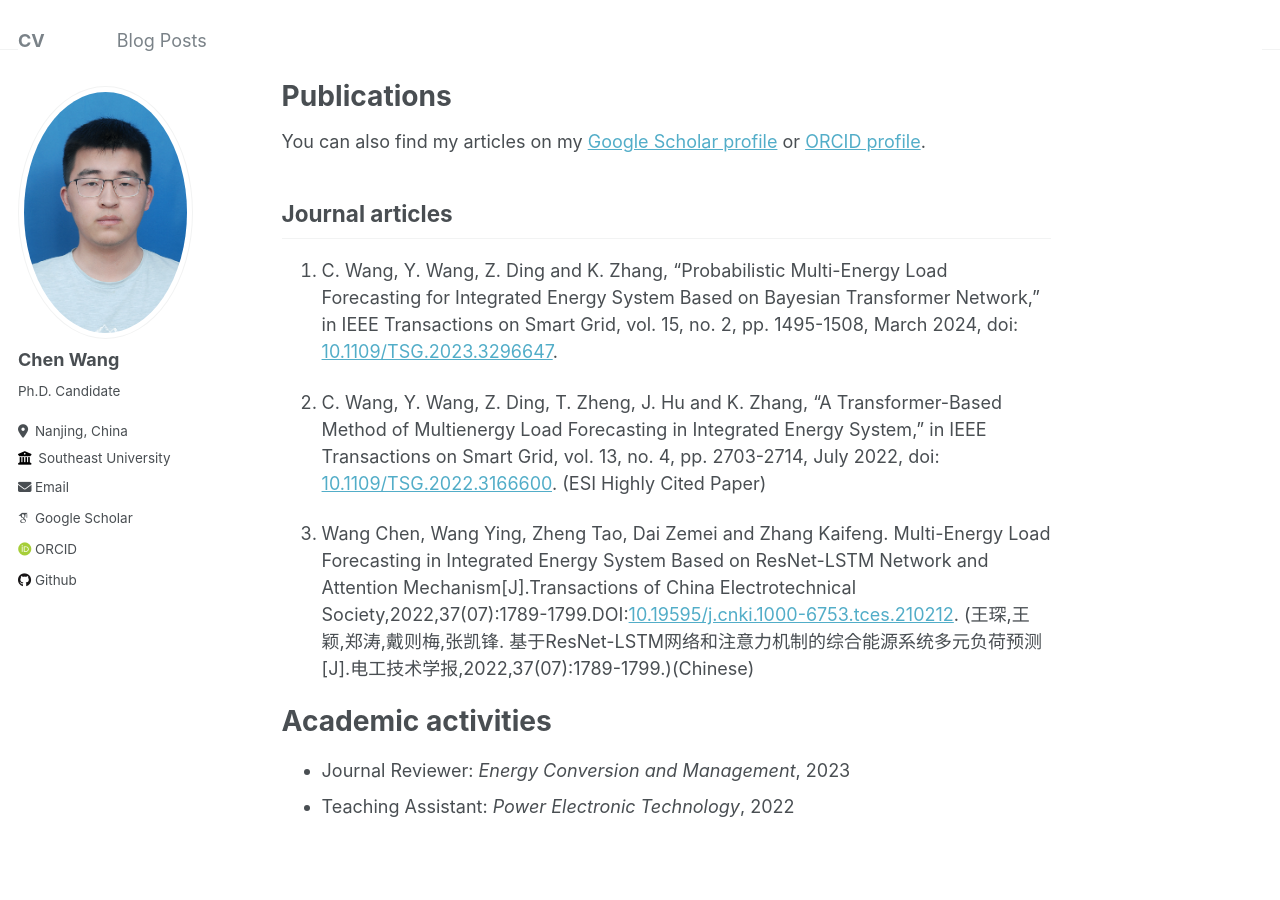
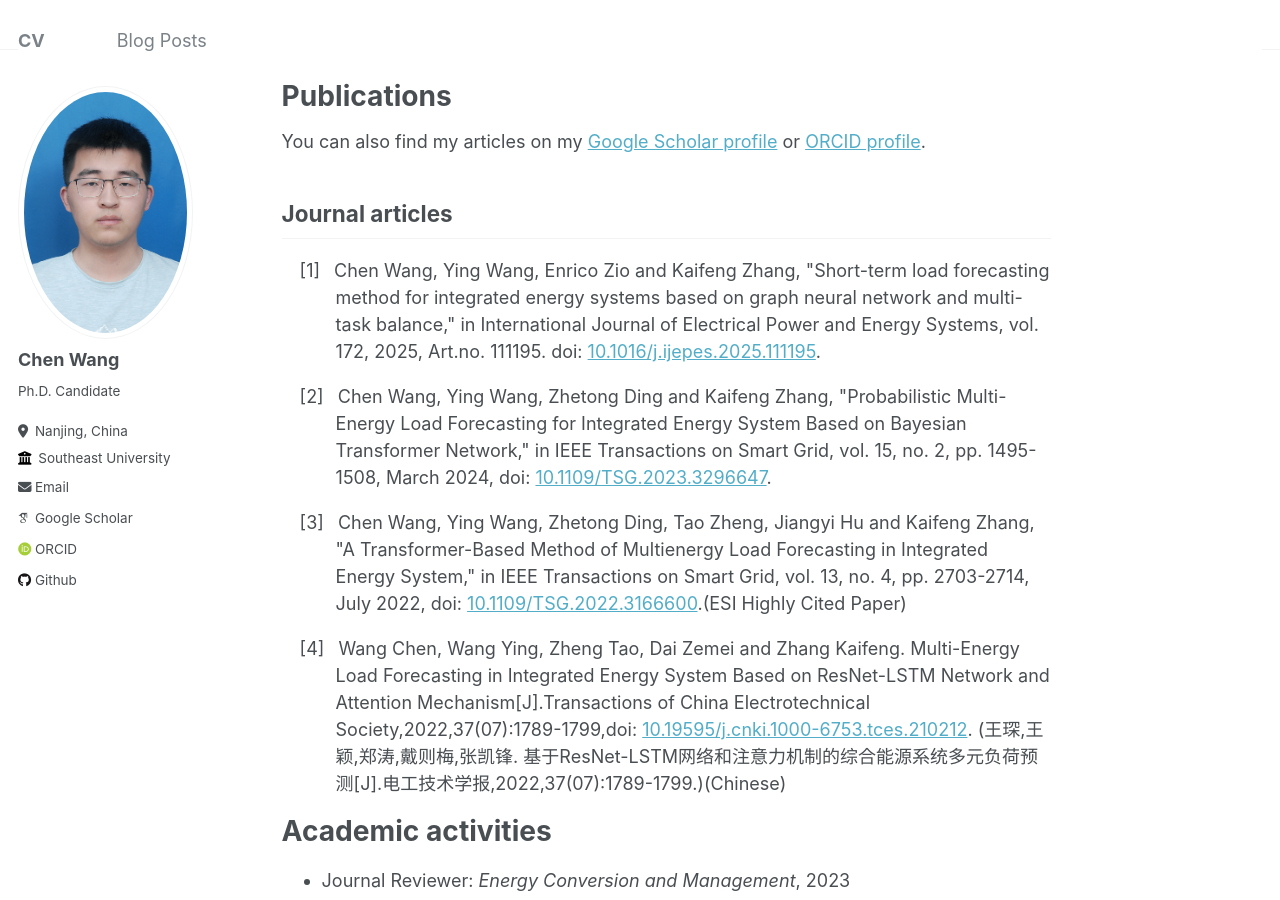
Before and after one commit to wangc1073/wangc1073.github.io, a Jekyll site: the page built from _pages/about.md, in a window 1280 px wide and 900 px high, scrolled down 504 px. Built offline with Jekyll 4.4.1, drawn with Linux system fonts in a browser that asks for light colours; some web fonts are replaced.

Commit message:
Update about.md

```diff
--- a/_pages/about.md
+++ b/_pages/about.md
@@ -38,11 +38,26 @@ Publications
 
 ## Journal articles
 
-1. C. Wang, Y. Wang, Z. Ding and K. Zhang, "Probabilistic Multi-Energy Load Forecasting for Integrated Energy System Based on Bayesian Transformer Network," in IEEE Transactions on Smart Grid, vol. 15, no. 2, pp. 1495-1508, March 2024, doi: [10.1109/TSG.2023.3296647](https://doi.org/10.1109/TSG.2023.3296647).
+<ol style="list-style: none; padding-left: 0; counter-reset: custom-counter;">
+<li style="counter-increment: custom-counter; text-indent: -2.0em; padding-left: 3em; margin-bottom: 1em;">
+<span style="font-weight: regular; margin-right: 0.5em;">[1]</span>
+Chen Wang, Ying Wang, Enrico Zio and Kaifeng Zhang, "Short-term load forecasting method for integrated energy systems based on graph neural network and multi-task balance," in International Journal of Electrical Power and Energy Systems, vol. 172, 2025, Art.no. 111195. doi: <a href="https://doi.org/10.1016/j.ijepes.2025.111195">10.1016/j.ijepes.2025.111195</a>.
+</li>
+<li style="counter-increment: custom-counter; text-indent: -2.0em; padding-left: 3em; margin-bottom: 1em;">
+<span style="font-weight: regular; margin-right: 0.5em;">[2]</span>
+Chen Wang, Ying Wang, Zhetong Ding and Kaifeng Zhang, "Probabilistic Multi-Energy Load Forecasting for Integrated Energy System Based on Bayesian Transformer Network," in IEEE Transactions on Smart Grid, vol. 15, no. 2, pp. 1495-1508, March 2024, doi: <a href="https://doi.org/10.1109/TSG.2023.3296647">10.1109/TSG.2023.3296647</a>.
+</li>
+<li style="counter-increment: custom-counter; text-indent: -2.0em; padding-left: 3em; margin-bottom: 1em;">
+<span style="font-weight: regular; margin-right: 0.5em;">[3]</span>
+Chen Wang, Ying Wang, Zhetong Ding, Tao Zheng, Jiangyi Hu and Kaifeng Zhang, "A Transformer-Based Method of Multienergy Load Forecasting in Integrated Energy System," in IEEE Transactions on Smart Grid, vol. 13, no. 4, pp. 2703-2714, July 2022, doi: <a href="https://doi.org/10.1109/TSG.2022.3166600">10.1109/TSG.2022.3166600</a>.(ESI Highly Cited Paper)
+</li>
+<li style="counter-increment: custom-counter; text-indent: -2.0em; padding-left: 3em; margin-bottom: 1em;">
+<span style="font-weight: regular; margin-right: 0.5em;">[4]</span>
+Wang Chen, Wang Ying, Zheng Tao, Dai Zemei and Zhang Kaifeng. Multi-Energy Load Forecasting in Integrated Energy System Based on  ResNet-LSTM Network and Attention Mechanism[J].Transactions of China Electrotechnical Society,2022,37(07):1789-1799,doi: <a href="https://doi.org/10.19595/j.cnki.1000-6753.tces.210212">10.19595/j.cnki.1000-6753.tces.210212</a>. (王琛,王颖,郑涛,戴则梅,张凯锋. 基于ResNet-LSTM网络和注意力机制的综合能源系统多元负荷预测[J].电工技术学报,2022,37(07):1789-1799.)(Chinese)
+</li>
+</ol>
 
-2. C. Wang, Y. Wang, Z. Ding, T. Zheng, J. Hu and K. Zhang, "A Transformer-Based Method of Multienergy Load Forecasting in Integrated Energy System," in IEEE Transactions on Smart Grid, vol. 13, no. 4, pp. 2703-2714, July 2022, doi: [10.1109/TSG.2022.3166600](https://doi.org/10.1109/TSG.2022.3166600). (ESI Highly Cited Paper)
 
-3. Wang Chen, Wang Ying, Zheng Tao, Dai Zemei and Zhang Kaifeng. Multi-Energy Load Forecasting in Integrated Energy System Based on  ResNet-LSTM Network and Attention Mechanism[J].Transactions of China Electrotechnical Society,2022,37(07):1789-1799.DOI:[10.19595/j.cnki.1000-6753.tces.210212](https://doi.org/10.19595/j.cnki.1000-6753.tces.210212). (王琛,王颖,郑涛,戴则梅,张凯锋. 基于ResNet-LSTM网络和注意力机制的综合能源系统多元负荷预测[J].电工技术学报,2022,37(07):1789-1799.)(Chinese)
 
 Academic activities
 ======
```
